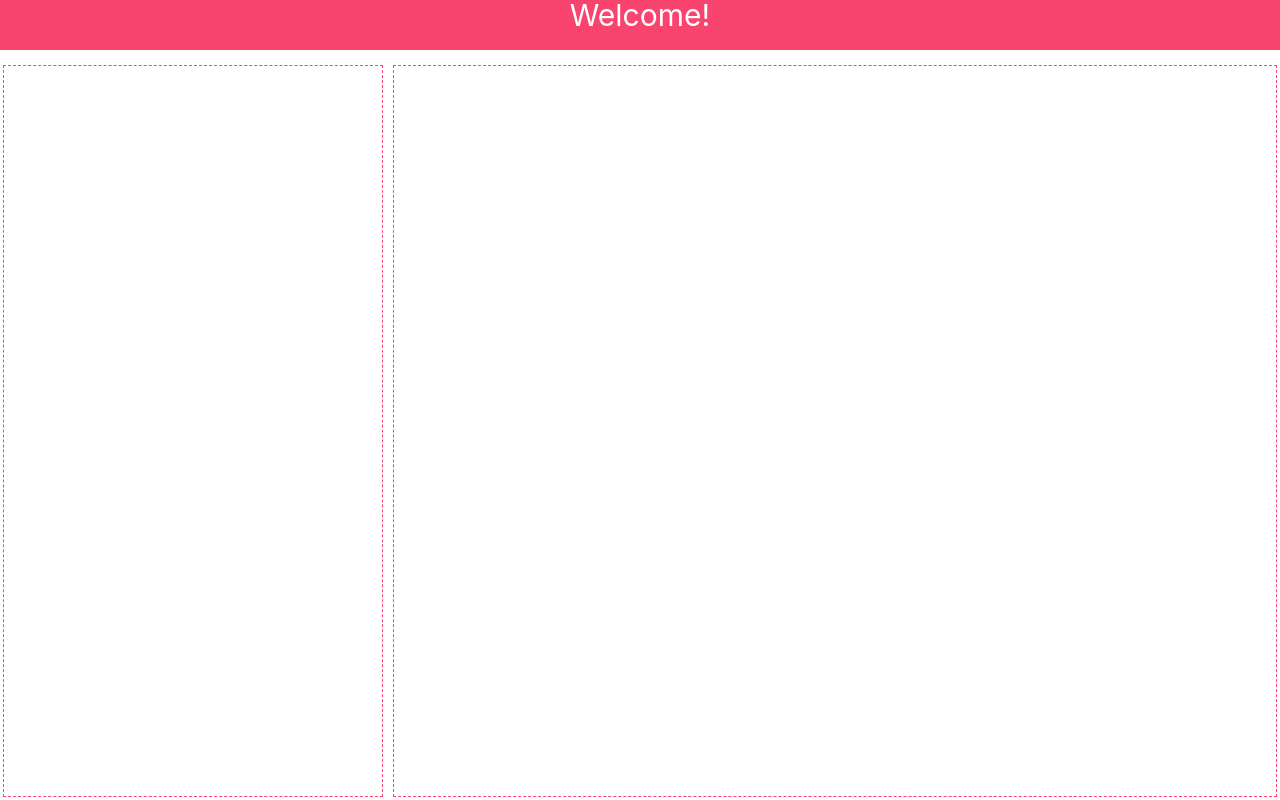
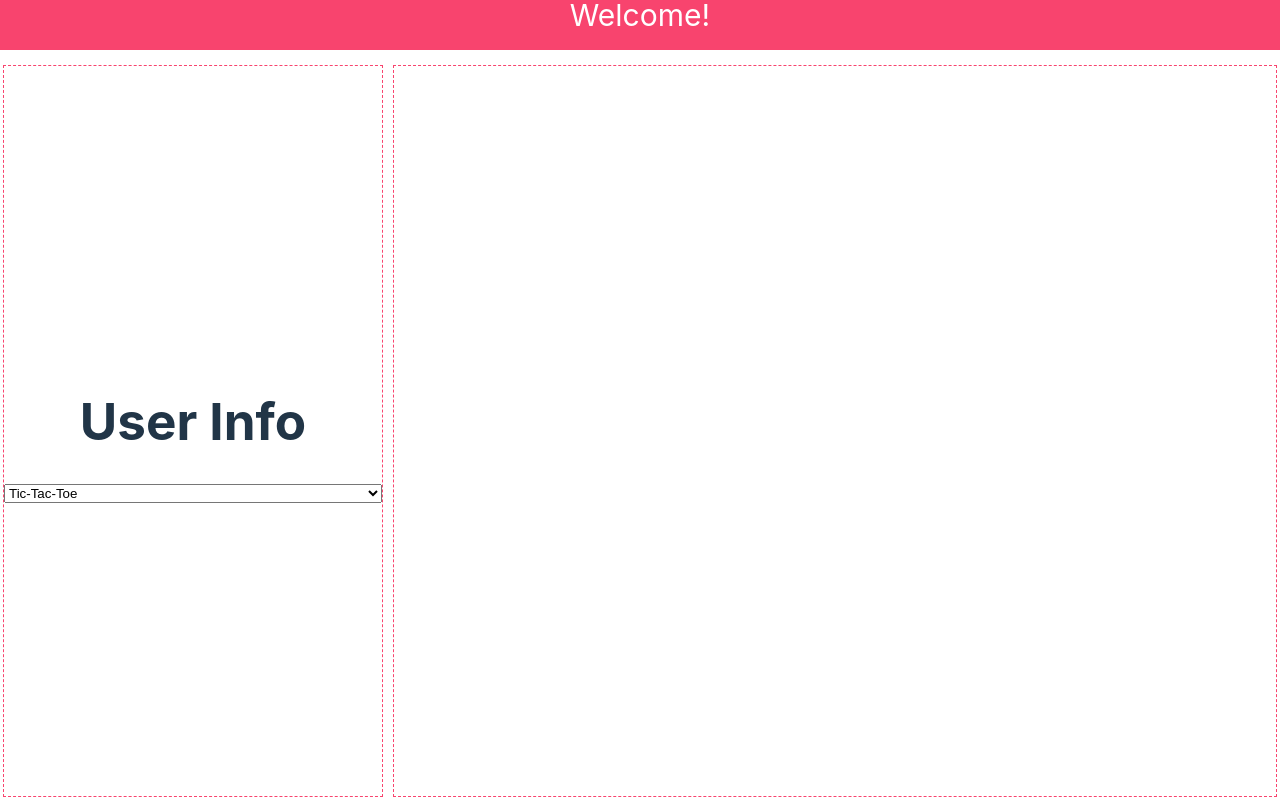
Before and after one commit to anhdang00/BpReactApp, a React (Vite) app: page / in a window 1280 px wide. Built offline with nearby package versions, Linux system fonts and the light colour scheme.

Commit message:
create user panel

```diff
--- a/src/Lobby/index.jsx
+++ b/src/Lobby/index.jsx
@@ -6,7 +6,19 @@ export default function Lobby(){
     return <div className="lobby-container">
         <nav>Welcome!</nav>
         <div className="lobby-main">
-            <div></div>
+            <div
+                style={{
+                    display: 'flex',
+                    flexDirection: 'column',
+                    justifyContent: 'center',
+                }}>
+                <h1>User Info</h1>
+                <select>
+                    <option>Tic-Tac-Toe</option>
+                    <option>Event 2</option>
+                    <option>Event 3</option>
+                </select>
+            </div>
             <div></div>
         </div>
     </div>
```
